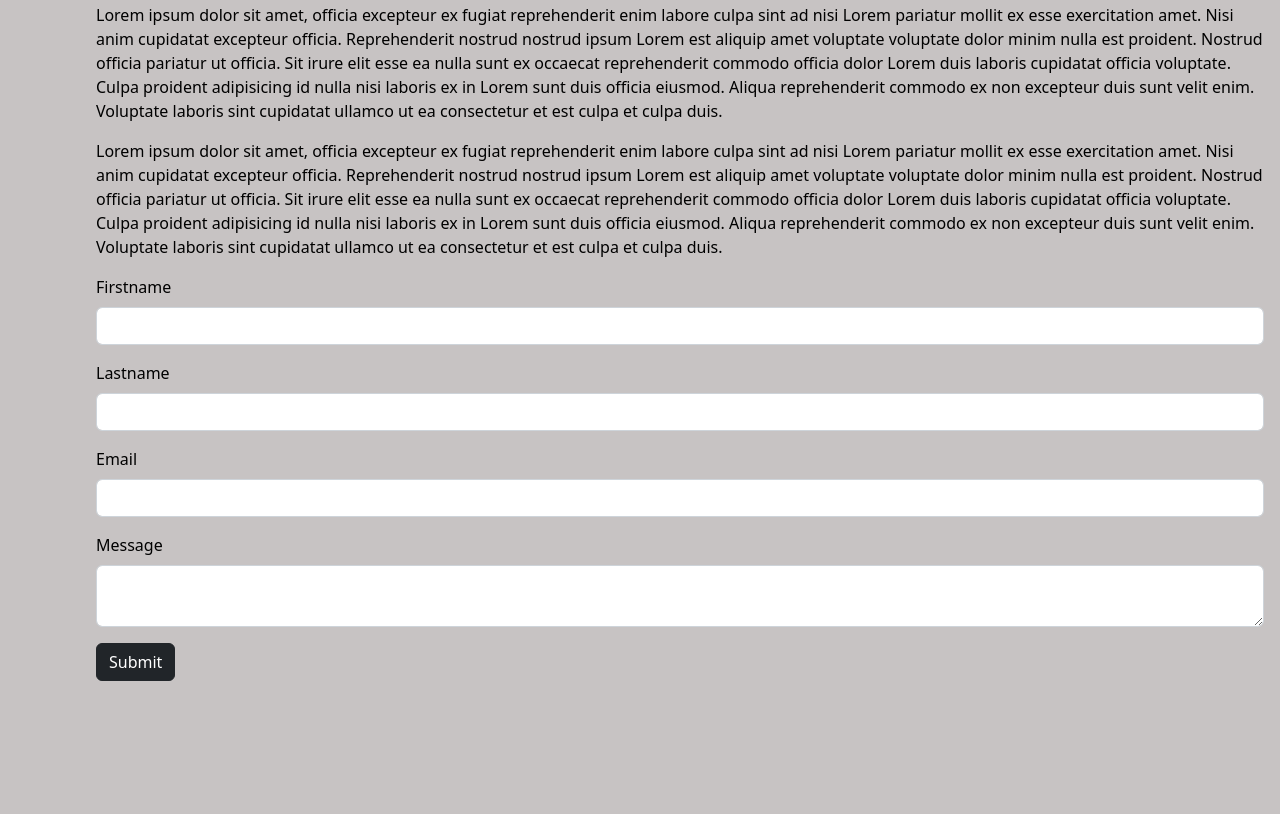
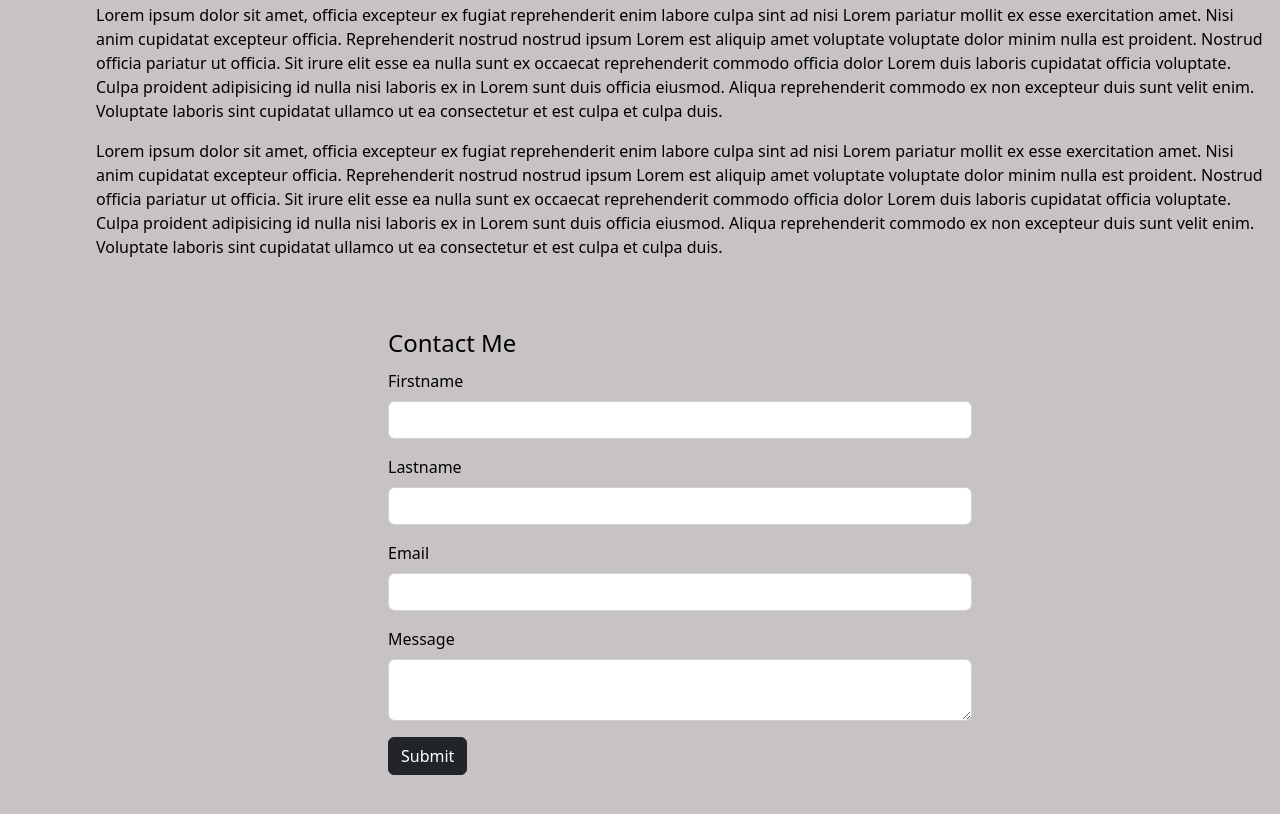
Before and after one commit to nubiv/webPortfolio, a plain HTML site: page index.html in a window 1280 px wide. Shown: the part 2293-3107 px from the top of the page. Drawn offline with nearby package versions, Linux system fonts and the light colour scheme.

Commit message:
link google form & fix navbar last item position

```diff
--- a/index.html
+++ b/index.html
@@ -1,6 +1,5 @@
 <!DOCTYPE html>
 <html lang="en">
-
   <head>
     <title>Horus's Home</title>
     <meta charset="UTF-8">
@@ -302,32 +301,33 @@
         <p>Lorem ipsum dolor sit amet, officia excepteur ex fugiat reprehenderit enim labore culpa sint ad nisi Lorem pariatur mollit ex esse exercitation amet. Nisi anim cupidatat excepteur officia. Reprehenderit nostrud nostrud ipsum Lorem est aliquip amet voluptate voluptate dolor minim nulla est proident. Nostrud officia pariatur ut officia. Sit irure elit esse ea nulla sunt ex occaecat reprehenderit commodo officia dolor Lorem duis laboris cupidatat officia voluptate. Culpa proident adipisicing id nulla nisi laboris ex in Lorem sunt duis officia eiusmod. Aliqua reprehenderit commodo ex non excepteur duis sunt velit enim. Voluptate laboris sint cupidatat ullamco ut ea consectetur et est culpa et culpa duis.</p>
       </div>
 
-      <div class="contact">
-        <form action="https://docs.google.com/forms/d/e/1FAIpQLSell_2oLb7ohBg69HzMqAQ2PtXxXHmxu19x0SRkcW3MDCddZA/usp=sf_link" method="" novalidate class="validated-form">
+      <div class="contact col-6">
+        <form action="https://docs.google.com/forms/d/e/1FAIpQLSfa4F2VNlMFIVUo_QmgzO8VB-DK87u0j5GoSaTzv0zHY2HgQQ/formResponse" method="" novalidate class="needs-validation">
+          <legend>Contact Me</legend>
           <div class="mb-3">
             <label class="form-label" for="firstname">Firstname</label>
-            <input class="form-control" type="text" id="firstname" name="" required>
+            <input class="form-control" type="text" id="firstname" name="entry.810722264" required>
             <div class="valid-feedback">
               Looks good!
             </div>
           </div>
           <div class="mb-3">
             <label class="form-label" for="lastname">Lastname</label>
-            <input class="form-control" type="text" id="lastname" name="" required>
+            <input class="form-control" type="text" id="lastname" name="entry.322587779" required>
             <div class="valid-feedback">
               Looks good!
             </div>
           </div>
           <div class="mb-3">
             <label class="form-label" for="email">Email</label>
-            <input class="form-control" type="email" id="email" name="" required>
+            <input class="form-control" type="email" id="email" name="entry.1056409460" required>
             <div class="valid-feedback">
               Looks good!
             </div>
           </div>
           <div class="mb-3">
             <label class="form-label" for="message">Message</label>
-            <textarea class="form-control" type="text" id="message" name="" required></textarea>
+            <textarea class="form-control" type="text" id="message" name="entry.1912696508" required></textarea>
             <div class="valid-feedback">
               Looks good!
             </div>
--- a/style.css
+++ b/style.css
@@ -137,6 +137,7 @@ main {
     bottom: 0;
     width: 100vw;
     height: 5rem;
+    padding: 0;
   }
 
   .logo {
@@ -150,6 +151,7 @@ main {
   .nav-link {
     justify-content: center;
   }
+
 
   main {
     margin: 0;
@@ -229,9 +231,18 @@ main {
   opacity: 0.1;
 }
 
+/* project section */
 iframe {
   width: 100%;
   height: 350px;
+}
+
+/* form */
+.contact {
+  padding: 50px 0;
+  display: block;
+  margin-left: auto;
+  margin-right: auto;
 }
 
 /* footer */
@@ -273,6 +284,6 @@ iframe {
 
 @media only screen and (max-width: 600px) {
   .card-footer {
-    display: none;
+    padding: 80px 0;
   }
 }
```
